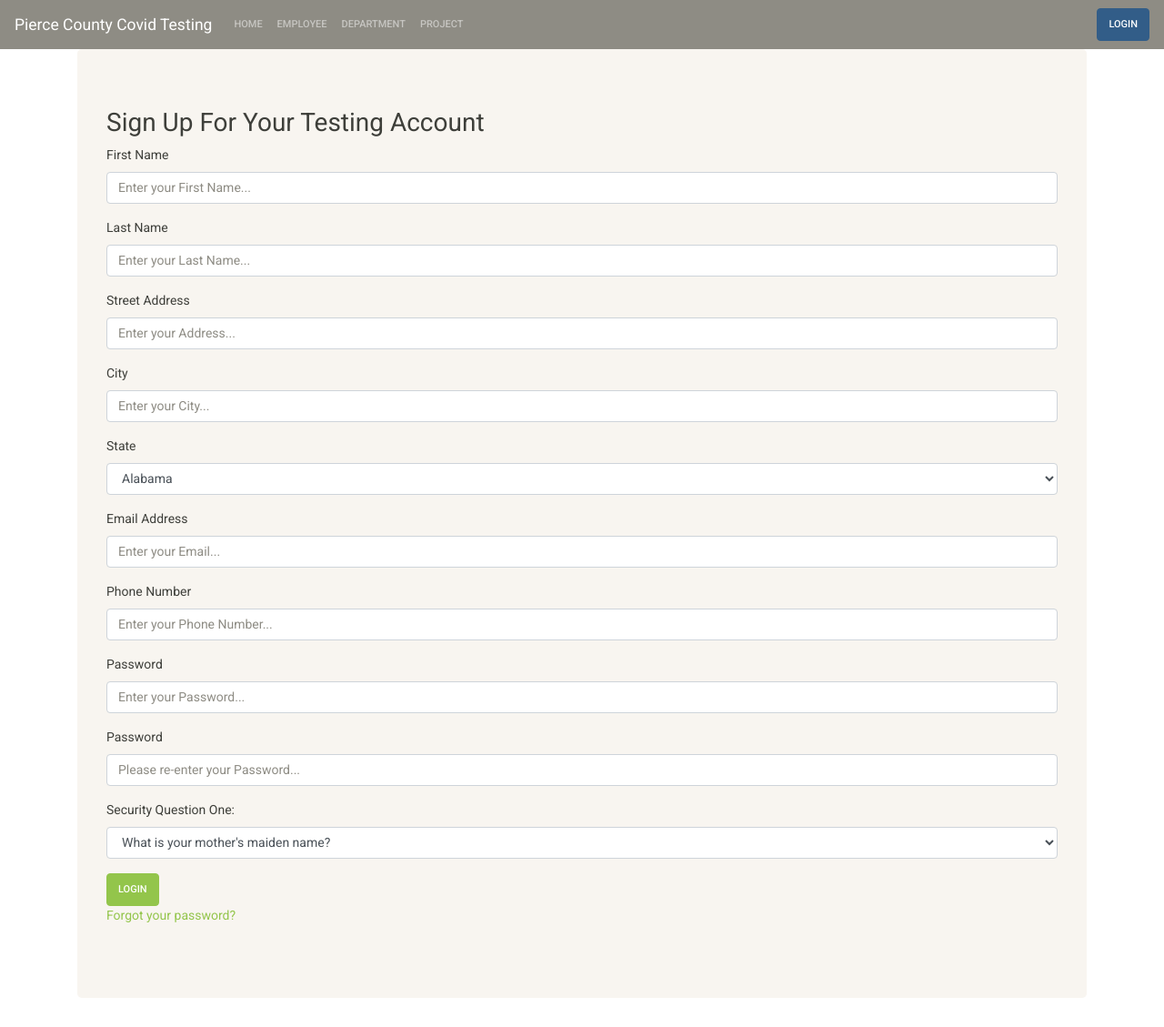
After one commit to EvanFrostone/TCSS445-Project, a PHP site: page /signupPatient.php in a window 1280 px wide. The commit adds this page. Shown: the whole page at 91% size. Run offline with PHP 8.4, Linux system fonts and the light colour scheme.

Commit message:
Adds Sign Up Pages
# Small Changes:
Changed the action on the login form.

# Big Changes:
Adds three new pages, signupLanding, signupPatient, and signupDoctor
Patient and Doctor will ultimately only have one difference between the two of them and that is the clinicID field.
Still need to create Javascript for validation for phone numbers, email addresses, and passwords.
Signup landing will offer two buttons to take you to the two different forms.
Still need to add form color changes based on content (or lack of content).
May want to make a separate log in page for doctors and patients.

```diff
--- a/web-files/login.php
+++ b/web-files/login.php
@@ -44,7 +44,7 @@
         <div class = "container">
             <div class = "jumbotron">
                 <h2 class = "display">Login to your Testing Account</h2>
-                <form method = "GET" action =>
+                <form method = "GET" action = "post">
                     <div class = "form-group">
                         <label for "emailaddress">Email Address</label>
                         <input type = "email" class = "form-control" id = "emailaddress" placeholder="Enter you Email">
--- /dev/null
+++ b/web-files/signupPatient.php
@@ -0,0 +1,162 @@
+<!DOCTYPE html>
+<html lang = "en">
+    <head>
+        <meta charset = "UTF-8">
+        <meta name ="viewport"content="width=device-width,initial-scale=1.0">
+        <link rel = "stylesheet" href = "https://bootswatch.com/4/sandstone/bootstrap.min.css">
+        <!-- JavaScript Bundle with Popper -->
+        <script src="https://cdn.jsdelivr.net/npm/bootstrap@5.0.0-beta2/dist/js/bootstrap.bundle.min.js" integrity="sha384-b5kHyXgcpbZJO/tY9Ul7kGkf1S0CWuKcCD38l8YkeH8z8QjE0GmW1gYU5S9FOnJ0" crossorigin="anonymous"></script>
+
+        <title>Pierce County COVID-19 Testing</title>
+
+    </head>
+
+    <body>
+        <nav class="navbar navbar-expand-lg navbar-dark bg-dark">
+            <a class="navbar-brand" href="index.php">Pierce County Covid Testing</a>
+            <button class="navbar-toggler" type="button" data-toggle="collapse" data-target="#navbarColor02" aria-controls="navbarColor02" aria-expanded="false" aria-label="Toggle navigation">
+                <span class="navbar-toggler-icon"></span>
+            </button>
+
+            <div class="collapse navbar-collapse" id="navbarColor02">
+                <ul class="navbar-nav mr-auto">
+                    <li class="nav-item">
+                        <a class="nav-link" href="../web-files/index.php">Home
+                            <span class="sr-only">(current)</span>
+                        </a>
+                    </li>
+                    <li class="nav-item">
+                        <a class="nav-link" href="employee.php">Employee</a>
+                    </li>
+                    <li class="nav-item">
+                        <a class="nav-link" href="department.php">Department</a>
+                    </li>
+                    <li class="nav-item">
+                        <a class="nav-link" href="project.php">Project</a>
+                    </li>
+                </ul>
+                <form action = "../web-files/login.php"class="form-inline my-2 my-lg-0">
+                    <button class="btn btn-primary my-2 my-sm-0" type="submit">Login</button>
+                </form>
+            </div>
+        </nav>
+
+        <div class = "container">
+            <div class = "jumbotron">
+                <h2 class = "display">Sign Up For Your Testing Account</h2>
+                <form method = "GET" action = "post">
+                    <div class = "form-group">
+                        <label for "firstname">First Name</label>
+                        <input type = "text" class = "form-control" id = "firstname" placeholder= "Enter your First Name...">
+                    </div>
+
+                    <div class = "form-group">
+                        <label for "lastname">Last Name</label>
+                        <input type = "text" class = "form-control" id = "lastname" placeholder = "Enter your Last Name...">
+                    </div>
+
+                    <div class = "form-group">
+                        <label for "streetaddress">Street Address</label>
+                        <input type "text" class = "form-control" id = "streetaddress" placeholder = "Enter your Address...">
+                    </div>
+
+                    <div class = "form-group">
+                        <label type for "city">City</label>
+                        <input type = "text" class = "form-control" id = "city" placeholder = "Enter your City...">
+                    </div>
+
+                    <div class = "form-group">
+                        <label for "state">State</label>
+                        <select class = "form-control" id = "state">
+                            <option value="AL">Alabama</option>
+                            <option value="AK">Alaska</option>
+                            <option value="AZ">Arizona</option>
+                            <option value="AR">Arkansas</option>
+                            <option value="CA">California</option>
+                            <option value="CO">Colorado</option>
+                            <option value="CT">Connecticut</option>
+                            <option value="DE">Delaware</option>
+                            <option value="DC">District Of Columbia</option>
+                            <option value="FL">Florida</option>
+                            <option value="GA">Georgia</option>
+                            <option value="HI">Hawaii</option>
+                            <option value="ID">Idaho</option>
+                            <option value="IL">Illinois</option>
+                            <option value="IN">Indiana</option>
+                            <option value="IA">Iowa</option>
+                            <option value="KS">Kansas</option>
+                            <option value="KY">Kentucky</option>
+                            <option value="LA">Louisiana</option>
+                            <option value="ME">Maine</option>
+                            <option value="MD">Maryland</option>
+                            <option value="MA">Massachusetts</option>
+                            <option value="MI">Michigan</option>
+                            <option value="MN">Minnesota</option>
+                            <option value="MS">Mississippi</option>
+                            <option value="MO">Missouri</option>
+                            <option value="MT">Montana</option>
+                            <option value="NE">Nebraska</option>
+                            <option value="NV">Nevada</option>
+                            <option value="NH">New Hampshire</option>
+                            <option value="NJ">New Jersey</option>
+                            <option value="NM">New Mexico</option>
+                            <option value="NY">New York</option>
+                            <option value="NC">North Carolina</option>
+                            <option value="ND">North Dakota</option>
+                            <option value="OH">Ohio</option>
+                            <option value="OK">Oklahoma</option>
+                            <option value="OR">Oregon</option>
+                            <option value="PA">Pennsylvania</option>
+                            <option value="RI">Rhode Island</option>
+                            <option value="SC">South Carolina</option>
+                            <option value="SD">South Dakota</option>
+                            <option value="TN">Tennessee</option>
+                            <option value="TX">Texas</option>
+                            <option value="UT">Utah</option>
+                            <option value="VT">Vermont</option>
+                            <option value="VA">Virginia</option>
+                            <option value="WA">Washington</option>
+                            <option value="WV">West Virginia</option>
+                            <option value="WI">Wisconsin</option>
+                            <option value="WY">Wyoming</option>
+                        </select>
+                    </div>
+
+                    <div class = "form-group">
+                        <label for "emailaddress">Email Address</label>
+                        <input type = "email" class = "form-control" id = "emailaddress" placeholder="Enter your Email...">
+                    </div>
+
+                    <div class = "form-group">
+                        <label for "phonenumber">Phone Number</label>
+                        <input type = "phonenumber" class = "form-control" id ="phonenumber" placeholder= "Enter your Phone Number...">
+                    </div>
+
+                    <div class = "form-group">
+                        <label for "password">Password</label>
+                        <input type = "password" class = "form-control" id = "password" placeholder = "Enter your Password...">
+                    </div>
+
+                    <div class = "form-group">
+                        <label for = "confirmpassword">Password</label>
+                        <input type = "password" class = "form-control" id = "password-confirm" placeholder ="Please re-enter your Password...">
+                    </div>
+
+                    <div class = "form-group">
+                        <label for = "sec-q-one">Security Question One:</label>
+                        <select class = "form-control" id = "secqone">
+                            <option value = "mother-maiden">What is your mother's maiden name?</option>
+                            <option value = "second-grade">What school did you go to for second grade?</option>
+                            <option value = "first-car-color">What color was your first car?</option>
+                        </select>
+                    </div>
+
+                    <div class = "form-group">
+                        <button type = "submit" class = "btn btn-success">Login</button>
+                        <p><a href = "../web-files/forogt-password.php">Forgot your password?</a></p>
+                    </div>
+            </div>
+        </div>
+
+    </body>
+</html>
```
Also changed, not shown: web-files/signupLanding.php (added), web-files/singupDoctor.php (added).
